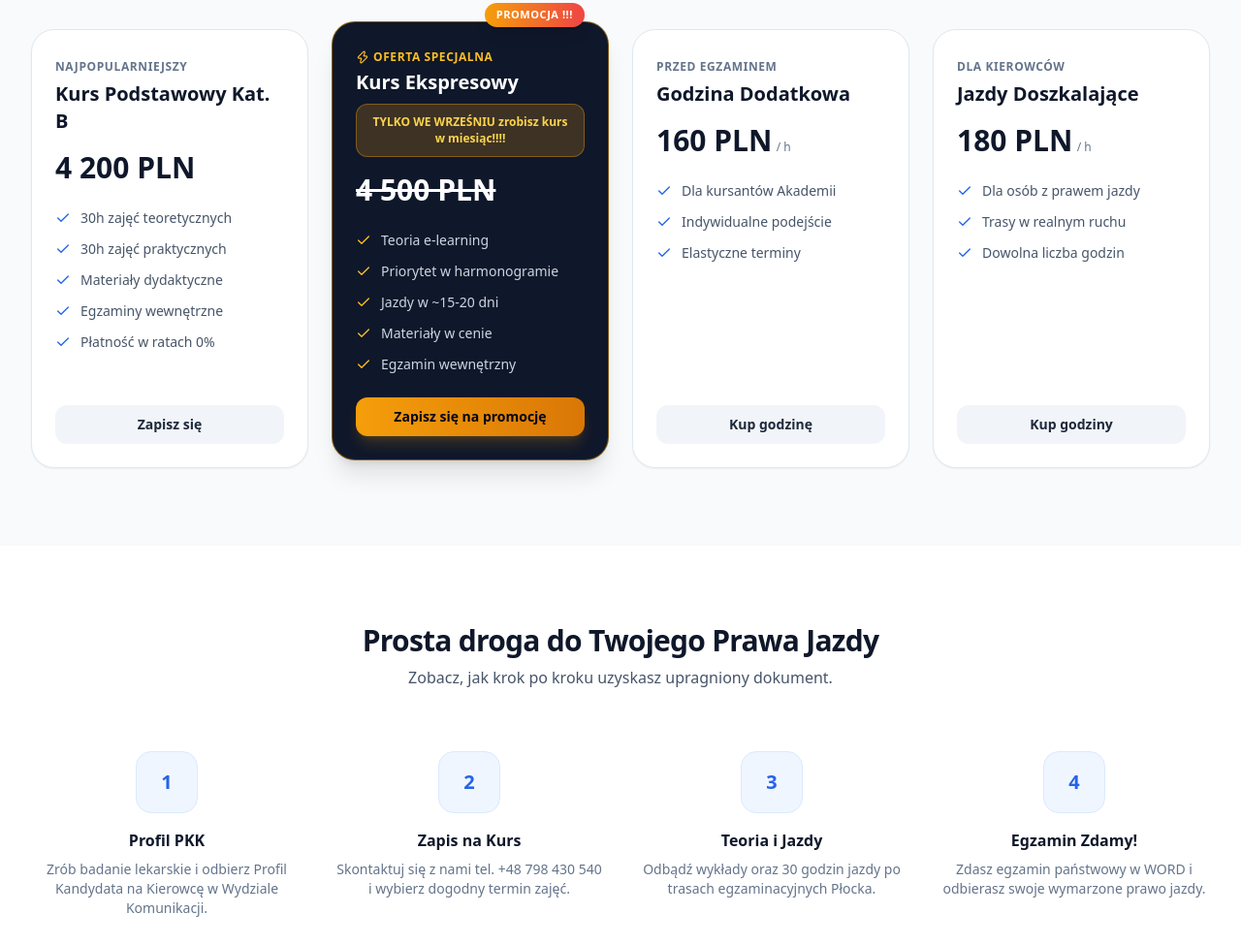
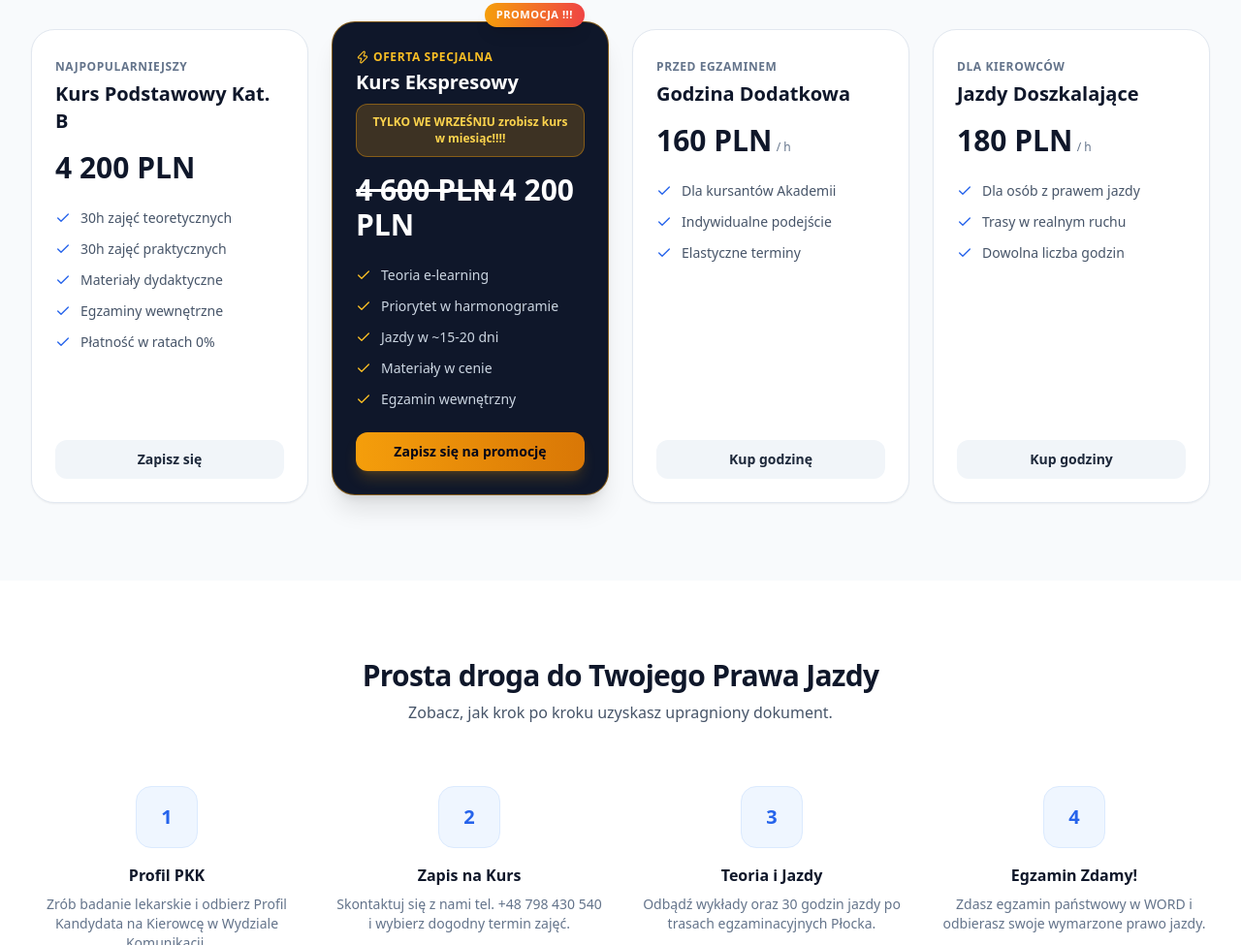
Before and after one commit to thomcio/Test, a plain HTML site: page index.html in a window 1280 px wide. Shown: the part 1654-2629 px from the top of the page at 97% size. Drawn offline with nearby package versions, Linux system fonts and the light colour scheme.

Commit message:
Update index.html

```diff
--- a/index.html
+++ b/index.html
@@ -236,7 +236,8 @@
                         </div>
 
                         <div class="mb-6">
-                            <span class="text-3xl font-extrabold text-white"><s>4 500 PLN</s></span>
+                            <span class="text-3xl font-extrabold text-white"><s>4 600 PLN</s></span>
+                            <span class="text-3xl font-extrabold text-white">4 200 PLN</span>
                         </div>
                         <ul class="space-y-3 text-slate-300 text-sm mb-6">
                             <li class="flex items-center gap-2.5"><i data-lucide="check" class="w-4 h-4 text-amber-400 shrink-0"></i> Teoria e-learning</li>
```
